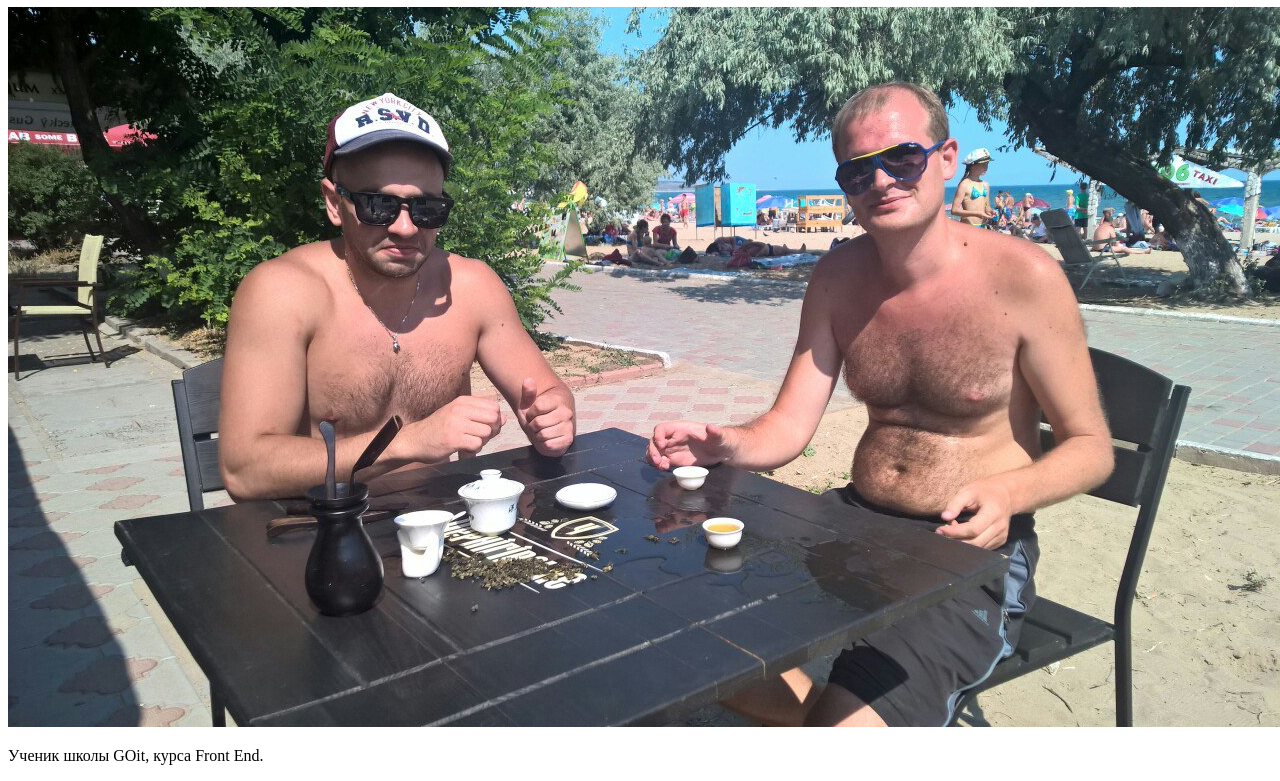
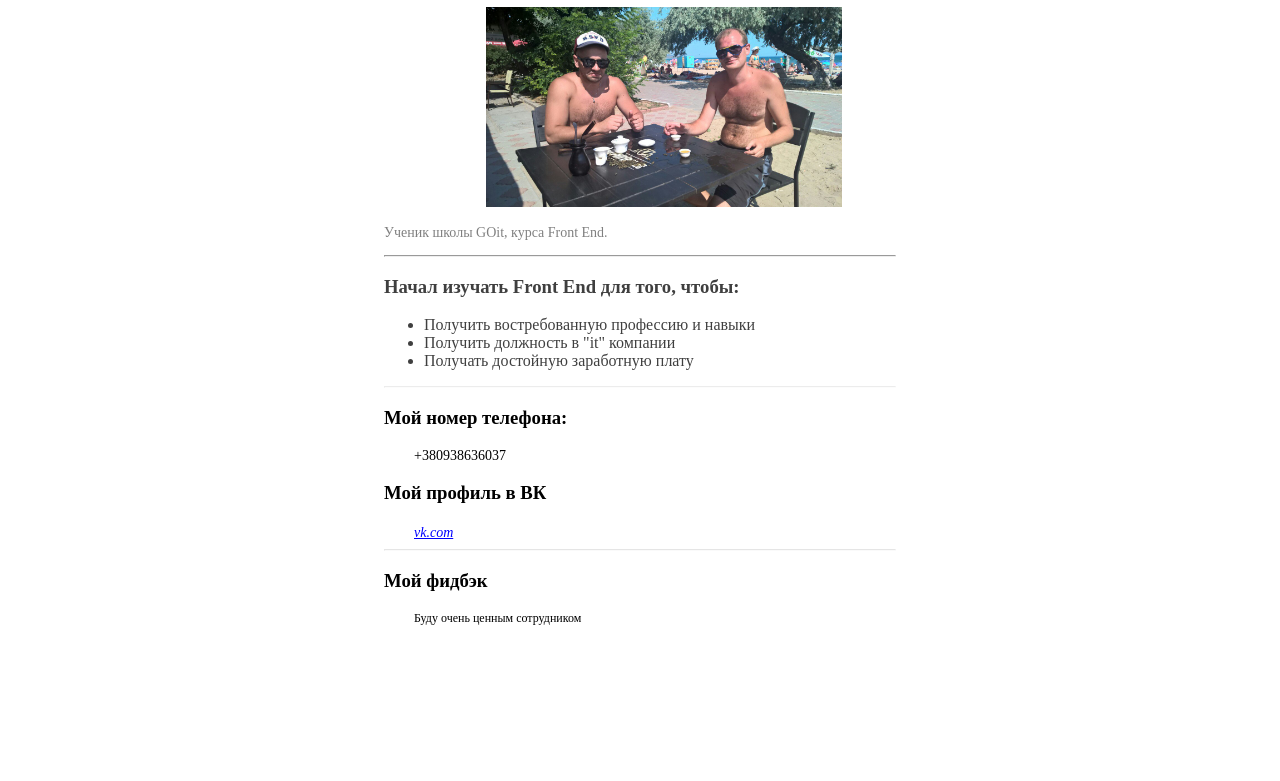
Before and after one commit to Starscreamgoit/frontend1, a plain HTML site: page index.html in a window 1280 px wide. Shown: the part 73-854 px from the top of the page. After the commit the page ends 800 px from the top, so only its background shows below. Drawn offline with Linux system fonts and the light colour scheme; files that its build step writes are made by us from their sources.

Commit message:
added my first homework with some things

```diff
--- /dev/null
+++ b/css/style.css
@@ -0,0 +1,49 @@
+
+    body {
+      margin: 0% 30%;
+    }
+
+    .header {
+      text-align: center;
+      text-transform: uppercase;
+    }
+
+    img {
+      padding: 0% 20%;
+      height: 200px;
+    }
+
+
+    .image p {
+      color: grey;
+      font-size: 14px;
+    }
+
+    .info ul {
+      font-size: 12px;
+    }
+
+    .tel p {
+      font-size: 14px;
+      padding-left: 30px;
+    }
+
+    a {
+      color: blue;
+      font-size: 14px;
+      font-style: italic;
+      padding-left: 30px;
+    }
+
+    .footer p {
+      font-size: 12px;
+      padding-left: 30px;
+    }
+
+    .first {
+      opacity: 0.75;
+    }
+
+    #line {
+      opacity: 0.25;
+    }
--- a/index.html
+++ b/index.html
@@ -5,6 +5,58 @@
     <title>
       Homework1
     </title>
+    <style>
+
+    body {
+      margin: 0% 30%;
+    }
+
+    .header {
+      text-align: center;
+      text-transform: uppercase;
+    }
+
+    img {
+      padding: 0% 20%;
+      height: 200px;
+    }
+
+
+    .image p {
+      color: grey;
+      font-size: 14px;
+    }
+
+    .info ul {
+      font-size: 12px;
+    }
+
+    .tel p {
+      font-size: 14px;
+      padding-left: 30px;
+    }
+
+    a {
+      color: blue;
+      font-size: 14px;
+      font-style: italic;
+      padding-left: 30px;
+    }
+
+    .footer p {
+      font-size: 12px;
+      padding-left: 30px;
+    }
+
+    .first {
+      opacity: 0.75;
+    }
+
+    #line {
+      opacity: 0.25;
+    }
+
+    </style>
     <link rel="stylesheet" type="text.css" href="style.css">
   </head>
   <body>
@@ -19,15 +71,17 @@
 
     <div class="image">
 
-      <img src="image-01.jpg" alt="Фотография" />
+      <img src="img/image-01.jpg" alt="Фотография" />
 
       <p>
         Ученик школы GOit, курса Front End.
       </p>
 
+      <hr class="main">
+
     </div>
 
-    <div class="main">
+    <div class="first">
 
       <h3>
         Начал изучать Front End для того, чтобы:
@@ -38,6 +92,8 @@
       <li>Получить должность в "it" компании</li>
       <li>Получать достойную заработную плату</li>
       </ul>
+
+      <hr id="line">
 
     </div>
 
@@ -59,7 +115,10 @@
         Мой профиль в ВК
       </h3>
 
-      <a href="https://vk.com/gorobets13" target="blank">VK</a>
+      <a href="https://vk.com/gorobets13" target="blank">vk.com</a>
+
+      <hr id="line">
+
 
     </div>
 
--- a/style.css
+++ /dev/null
@@ -1,54 +0,0 @@
-body {
-  margin: 0% 30%;
-}
-
-.header {
-  text-align: center;
-  text-transform: uppercase;
-}
-
-img {
-  height: 300px;
-  weight: 300px;
-}
-
-.image {
-  border-bottom: 5px;
-  border-color: grey;
-}
-
-.image p {
-  color: grey;
-  font-size: 12px;
-}
-
-.main {
-  border-bottom: 2px;
-  border-color: grey;
-}
-
-.info ul {
-  font-size: 8px;
-}
-
-.tel div {
-  border-bottom: 2px;
-  border-color: grey;
-}
-
-.tel p {
-  font-size: 12px;
-}
-
-a {
-  color: blue;
-  font-size: 8px;
-}
-
-.vk div {
-  border-bottom: 2px;
-  border-color: grey;
-}
-.footer p {
-  font-size: 8px;
-}
```
Also changed, not shown: img/image-01.jpg (renamed from image-01.jpg).
